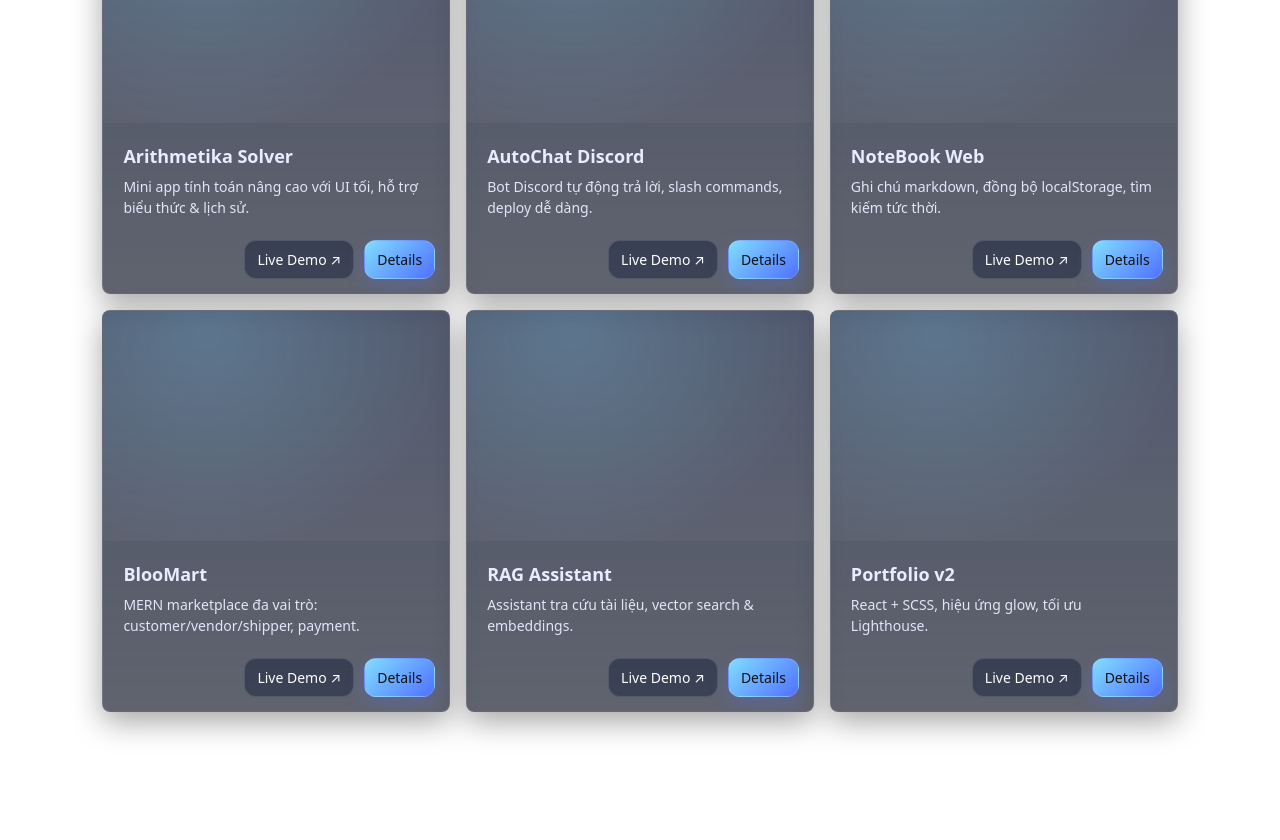
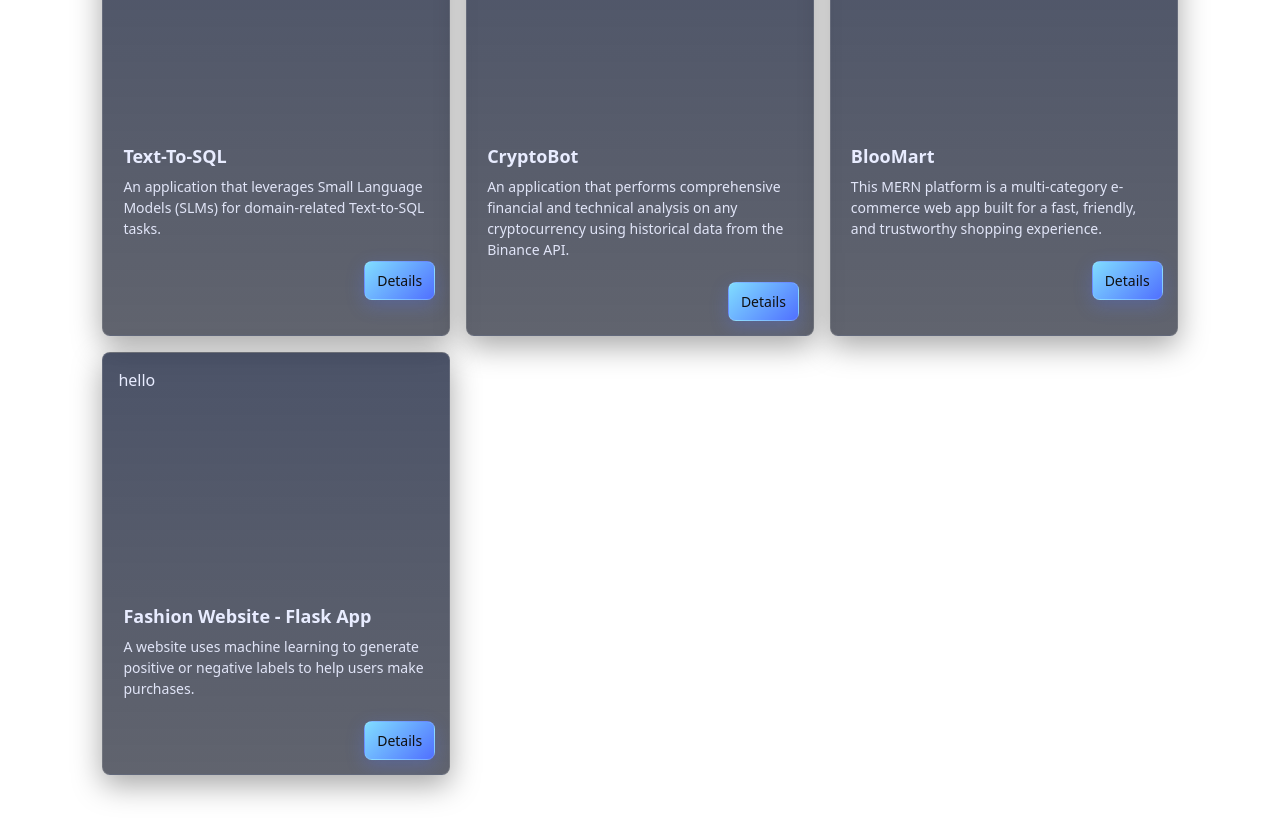
Before and after one commit to tghyhy23/tghyhy23.github.io, a React (Vite) app: page / in a window 1280 px wide. Shown: the part 1840-2680 px from the top of the page. Before the commit the page ends 2632 px from the top, so only its background shows below. Built offline with nearby package versions, Linux system fonts and the light colour scheme; a web font is replaced by a local one.

Commit message:
add code

```diff
--- a/src/components/About/About.jsx
+++ b/src/components/About/About.jsx
@@ -18,7 +18,7 @@
     "Web Development",
   ],
   stats = [
-    { label: "Total Projects", value: 1 },
+    { label: "Total Projects", value: 4 },
     { label: "Publications", value: 1 },
     { label: "Years of Experience", value: 2 + "+" },
   ],
--- a/src/components/ProjectList/ProjectList.jsx
+++ b/src/components/ProjectList/ProjectList.jsx
@@ -2,44 +2,26 @@
   const projects = [
     {
       id: 1,
-      title: "Arithmetika Solver",
-      desc: "Mini app tính toán nâng cao với UI tối, hỗ trợ biểu thức & lịch sử.",
-      demo: "#",
+      title: "Text-To-SQL",
+      desc: "An application that leverages Small Language Models (SLMs) for domain-related Text-to-SQL tasks.",
       details: "#",
     },
     {
       id: 2,
-      title: "AutoChat Discord",
-      desc: "Bot Discord tự động trả lời, slash commands, deploy dễ dàng.",
-      demo: "#",
+      title: "CryptoBot",
+      desc: "An application that performs comprehensive financial and technical analysis on any cryptocurrency using historical data from the Binance API.",
       details: "#",
     },
     {
       id: 3,
-      title: "NoteBook Web",
-      desc: "Ghi chú markdown, đồng bộ localStorage, tìm kiếm tức thời.",
-      demo: "#",
+      title: "BlooMart",
+      desc: "This MERN platform is a multi-category e-commerce web app built for a fast, friendly, and trustworthy shopping experience.",
       details: "#",
     },
     {
       id: 4,
-      title: "BlooMart",
-      desc: "MERN marketplace đa vai trò: customer/vendor/shipper, payment.",
-      demo: "#",
-      details: "#",
-    },
-    {
-      id: 5,
-      title: "RAG Assistant",
-      desc: "Assistant tra cứu tài liệu, vector search & embeddings.",
-      demo: "#",
-      details: "#",
-    },
-    {
-      id: 6,
-      title: "Portfolio v2",
-      desc: "React + SCSS, hiệu ứng glow, tối ưu Lighthouse.",
-      demo: "#",
+      title: "Fashion Website - Flask App",
+      desc: "A website uses machine learning to generate positive or negative labels to help users make purchases.",
       details: "#",
     },
   ];
@@ -48,16 +30,20 @@
     <div className="sc-grid">
       {projects.map((p) => (
         <article className="sc-card" key={p.id}>
-          <div className="sc-card__thumb" aria-hidden />
+          <div className="sc-card__thumb" aria-hidden>
+            hello
+          </div>
           <div className="sc-card__body">
             <h3 className="sc-card__title">{p.title}</h3>
             <p className="sc-card__desc">{p.desc}</p>
           </div>
           <div className="sc-card__actions">
-            <a className="sc-btn sc-btn--ghost" href={p.demo} target="_blank" rel="noreferrer">
-              Live Demo ↗
-            </a>
-            <a className="sc-btn sc-btn--solid" href={p.details} target="_blank" rel="noreferrer">
+            <a
+              className="sc-btn sc-btn--solid"
+              href={p.details}
+              target="_blank"
+              rel="noreferrer"
+            >
               Details
             </a>
           </div>
--- a/src/components/Showcase/Showcase.scss
+++ b/src/components/Showcase/Showcase.scss
@@ -102,11 +102,7 @@
 
   &__thumb {
     height: 230px;
-    background:
-      radial-gradient(120% 160% at 30% 10%,
-        color-mix(in srgb, var(--aa-primary-1) 22%, transparent),
-        transparent 60%),
-      linear-gradient(0deg, rgba(255,255,255,.03), rgba(255,255,255,.03));
+    padding: 15px;
   }
 
   &__body { padding: 20px 20px 10px; }
@@ -129,7 +125,7 @@
 /* Buttons */
 .sc-btn {
   border: 1px solid var(--aa-card-border);
-  border-radius: 12px;
+  border-radius: 8px;
   padding: 8px 12px;
   font-size: 14px;
   text-decoration: none;
```
Also changed, not shown: src/assets/bloo.jpg (added).
